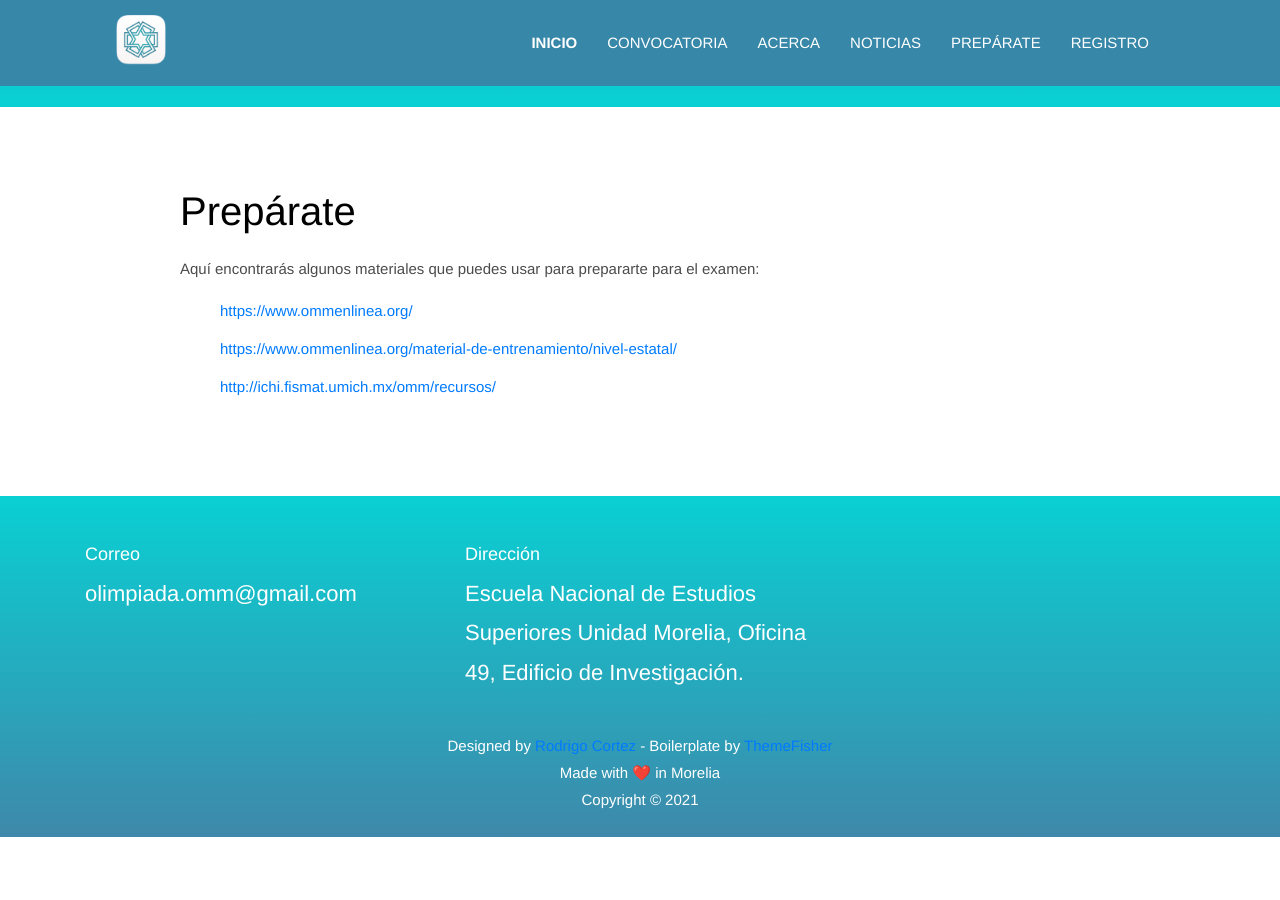
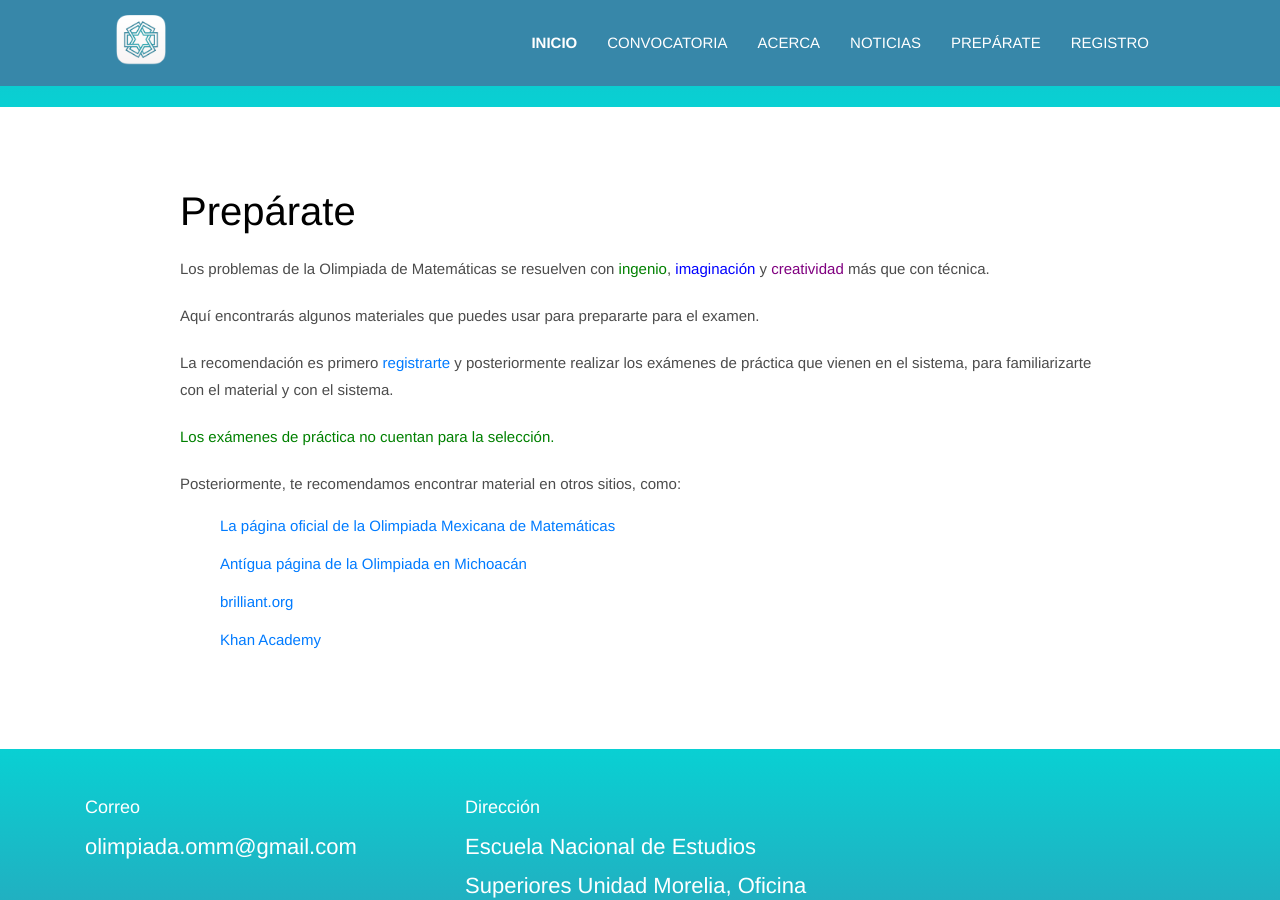
Before and after one commit to OlimpiadaMatematicasMichoacan/WOMM, a Jekyll site: the page built from _pages/preparate.md, in a window 1280 px wide and 900 px high, scrolled down 397 px. Built offline with Jekyll 4.4.1, drawn with Linux system fonts in a browser that asks for light colours; before the commit the page ends 1234 px from its top, so only the background shows below that.

Commit message:
Prepárate se ve mejor ahora

```diff
--- a/_pages/preparate.md
+++ b/_pages/preparate.md
@@ -5,8 +5,17 @@ title: Prepárate
 
 ### Prepárate
 
-Aquí encontrarás algunos materiales que puedes usar para prepararte para el examen:
+Los problemas de la Olimpiada de Matemáticas se resuelven con <span style="color:green">ingenio</span>, <span style="color:blue">imaginación</span> y <span style="color:purple">creatividad</span> más que con técnica.
 
-- [https://www.ommenlinea.org/](https://www.ommenlinea.org/)
-- [https://www.ommenlinea.org/material-de-entrenamiento/nivel-estatal/](https://www.ommenlinea.org/material-de-entrenamiento/nivel-estatal/)
-- [http://ichi.fismat.umich.mx/omm/recursos/](http://ichi.fismat.umich.mx/omm/recursos/)
+Aquí encontrarás algunos materiales que puedes usar para prepararte para el examen.
+
+La recomendación es primero [registrarte](/registro) y posteriormente realizar los exámenes de práctica que vienen en el sistema, para familiarizarte con el material y con el sistema.
+
+<span style="color:green">Los exámenes de práctica no cuentan para la selección.</span>
+
+Posteriormente, te recomendamos encontrar material en otros sitios, como:
+
+- [La página oficial de la Olimpiada Mexicana de Matemáticas](https://www.ommenlinea.org/)
+- [Antígua página de la Olimpiada en Michoacán](http://ichi.fismat.umich.mx/omm/recursos/)
+- [brilliant.org](https://brilliant.org)
+- [Khan Academy](https://www.khanacademy.org/)
```
